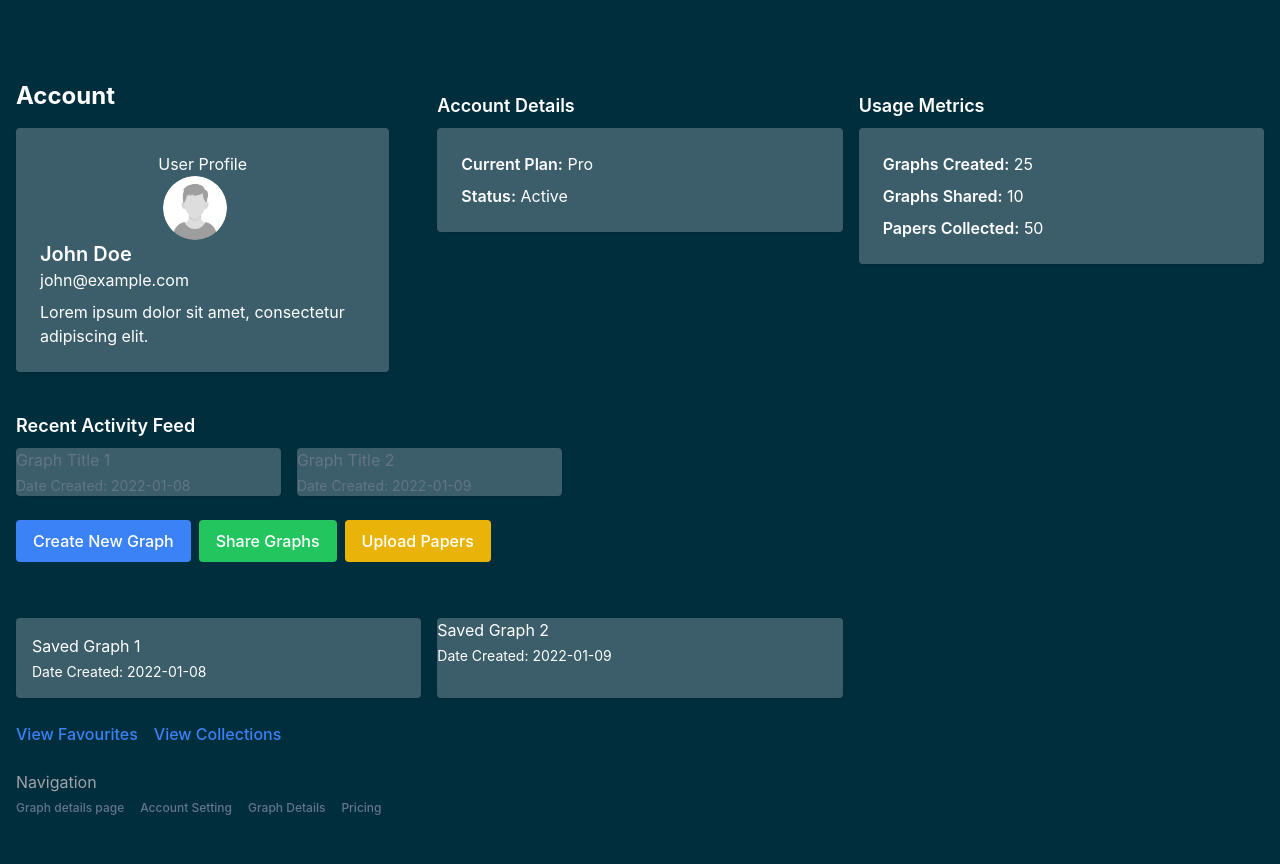
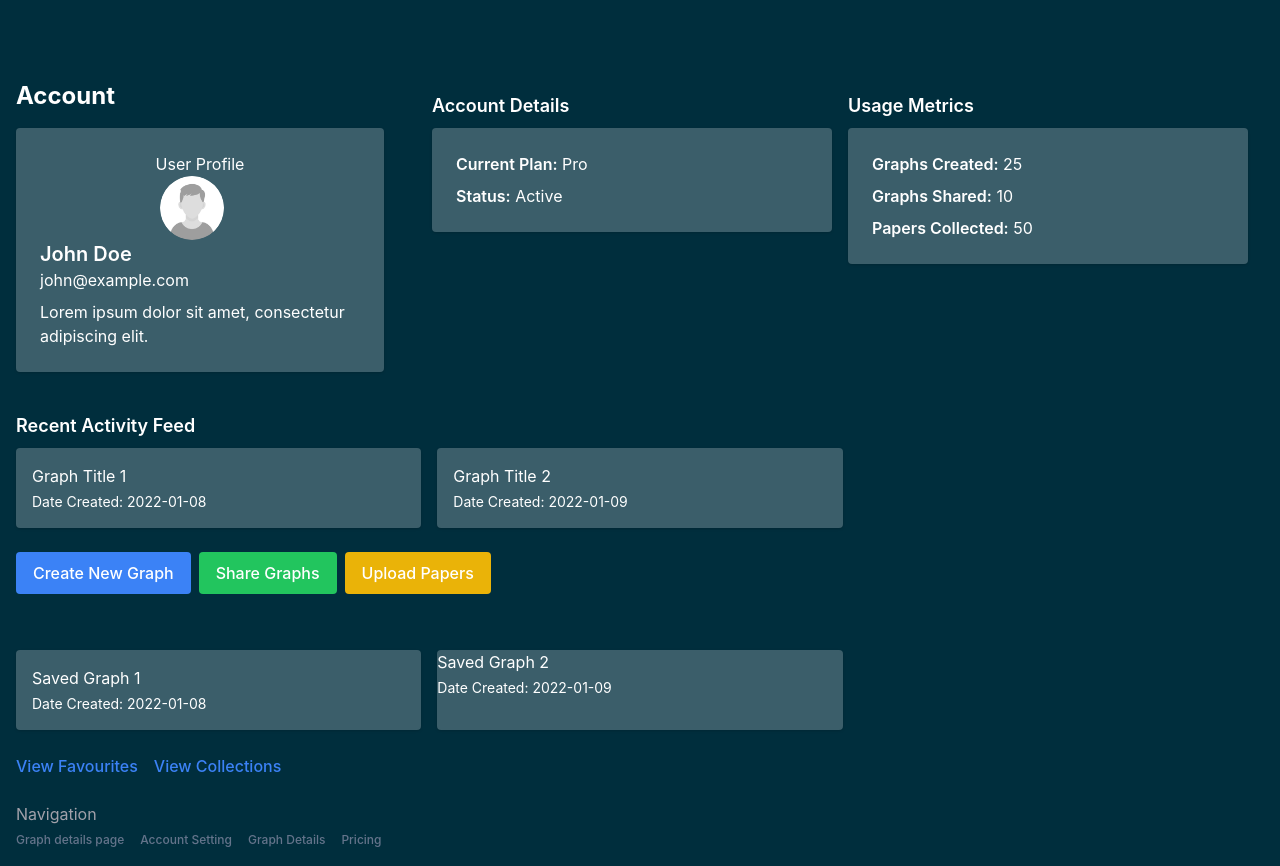
Before and after one commit to Harrrdik18/account-details-page, a React (Vite) app: page / in a window 1280 px wide. Built offline with nearby package versions, Linux system fonts and the light colour scheme.

Commit message:
Update ProfileDashboard.jsx

```diff
--- a/src/components/Profile/ProfileDashboard.jsx
+++ b/src/components/Profile/ProfileDashboard.jsx
@@ -57,18 +57,18 @@ const ProfileDashboard = () => {
           </div>
 
           {/* Recent Activity and Buttons Section */}
-          <div className="col-span-2 sm:col-span-2">
+          <div className="col-span-5 sm:col-span-4 ">
             {/* Recent Activity Section */}
             <div className="mt-6">
-              <h2 className="text-lg font-semibold mb-2">Recent Activity Feed</h2>
-              <div className="grid grid-cols-1 sm:grid-cols-2 lg:grid-cols-3 gap-4 text-slate-500">
+              <h2 className="text-lg font-semibold mb-2 ">Recent Activity Feed</h2>
+              <div className="grid grid-cols-1 sm:grid-cols-2 lg:grid-cols-3 gap-4 text-white-500">
                 {/* Display recent activity items */}
                 {/* Use a similar card-like structure for each activity */}
-                <div className="bg-[rgba(255,255,255,0.23)] rounded shadow">
+                <div className="bg-[rgba(255,255,255,0.23)] rounded shadow p-4">
                   <p className="text-white-700">Graph Title 1</p>
                   <p className="text-white-500 text-sm mt-1">Date Created: 2022-01-08</p>
                 </div>
-                <div className="bg-[rgba(255,255,255,0.23)] rounded shadow">
+                <div className="bg-[rgba(255,255,255,0.23)] rounded shadow p-4">
                   <p className="text-white-700">Graph Title 2</p>
                   <p className="text-white-500 text-sm mt-1">Date Created: 2022-01-09</p>
                 </div>
```
